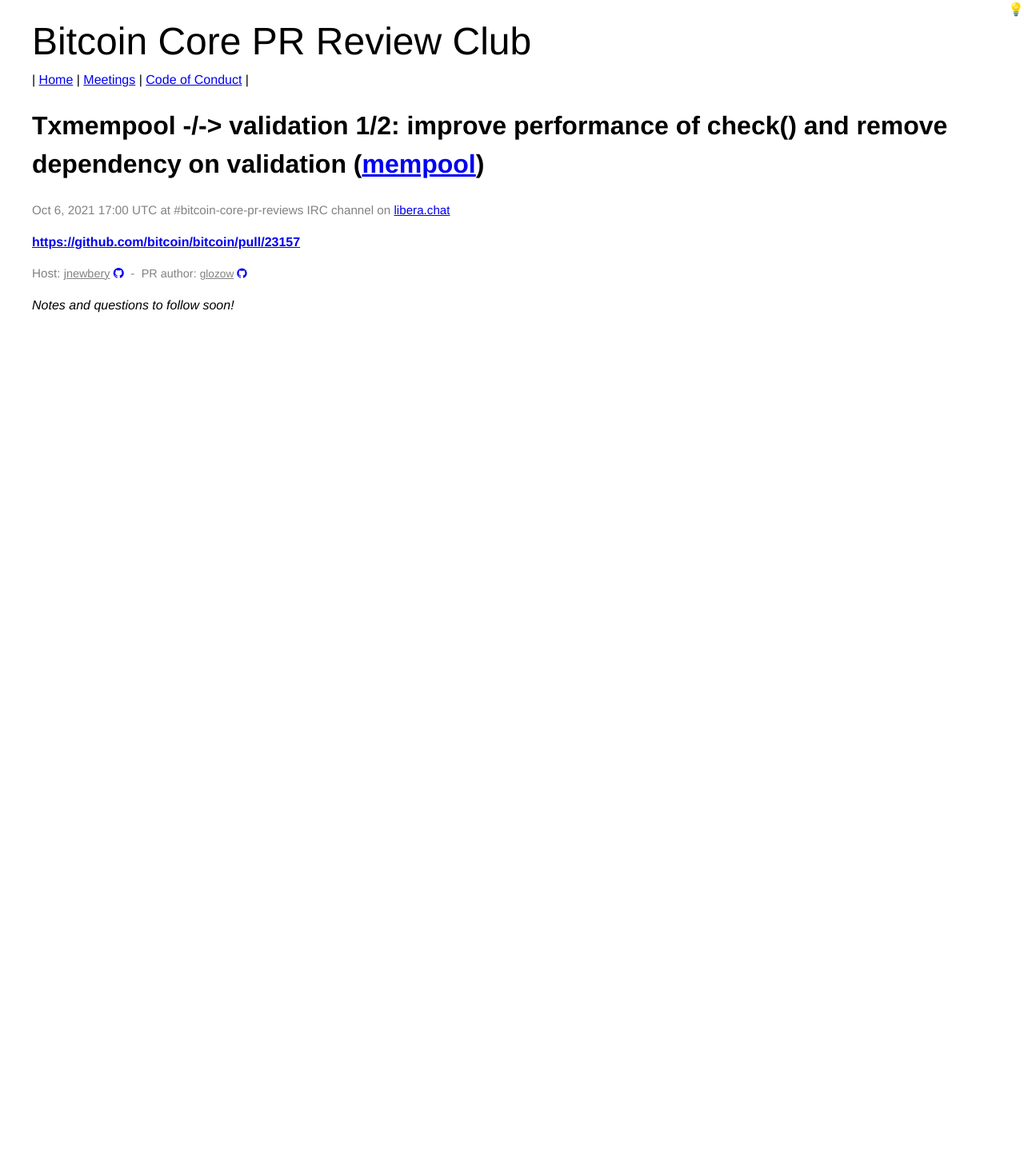
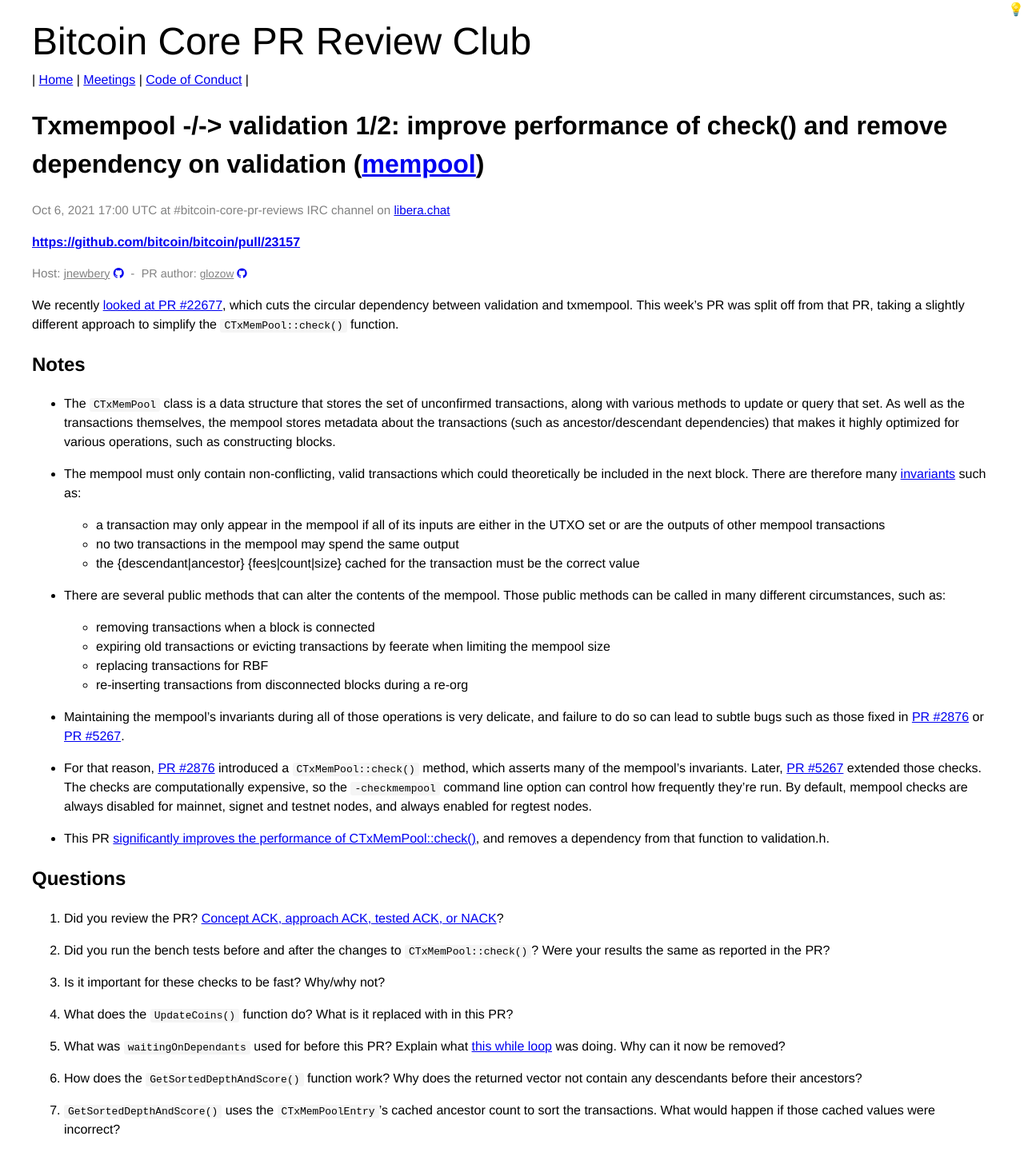
Before and after one commit to bitcoin-core-review-club/website, a Jekyll site: the page built from _posts/2021-10-06-#23157.md, in a window 1280 px wide. Shown: the whole page at 80% size. Built offline with Jekyll 4.4.1, drawn with Linux system fonts in a browser that asks for light colours; before the commit the page ends 916 px from its top, so only the background shows below that.

Commit message:
23157 notes

```diff
--- a/_posts/2021-10-06-#23157.md
+++ b/_posts/2021-10-06-#23157.md
@@ -10,15 +10,79 @@
 commit:
 ---
 
-_Notes and questions to follow soon!_
+We recently [looked at PR #22677](./22677), which cuts the circular dependency
+between validation and txmempool. This week's PR was split off from that PR,
+taking a slightly different approach to simplify the `CTxMemPool::check()`
+function.
 
-<!-- TODO: Before meeting, add notes and questions
 ## Notes
 
+- The `CTxMemPool` class is a data structure that stores the set of unconfirmed
+  transactions, along with various methods to update or query that set. As well
+  as the transactions themselves, the mempool stores metadata about the
+  transactions (such as ancestor/descendant dependencies) that makes it highly
+  optimized for various operations, such as constructing blocks.
+
+- The mempool must only contain non-conflicting, valid transactions which
+  could theoretically be included in the next block. There are therefore
+  many [invariants](https://en.wikipedia.org/wiki/Class_invariant) such as:
+
+  - a transaction may only appear in the mempool if all of its inputs are
+    either in the UTXO set or are the outputs of other mempool transactions
+  - no two transactions in the mempool may spend the same output
+  - the {descendant|ancestor} {fees|count|size} cached for the transaction must
+    be the correct value
+
+- There are several public methods that can alter the contents of the
+  mempool. Those public methods can be called in many different
+  circumstances, such as:
+
+  - removing transactions when a block is connected
+  - expiring old transactions or evicting transactions by feerate when limiting
+    the mempool size
+  - replacing transactions for RBF
+  - re-inserting transactions from disconnected blocks during a re-org
+
+- Maintaining the mempool's invariants during all of those operations is
+  very delicate, and failure to do so can lead to subtle bugs
+  such as those fixed in [PR #2876](https://github.com/bitcoin/bitcoin/pull/2876) or
+  [PR #5267](https://github.com/bitcoin/bitcoin/pull/5267).
+
+- For that reason, [PR #2876](https://github.com/bitcoin/bitcoin/pull/2876)
+  introduced a `CTxMemPool::check()` method, which asserts many of the
+  mempool's invariants. Later, [PR
+  #5267](https://github.com/bitcoin/bitcoin/pull/5267) extended those checks.
+  The checks are computationally expensive, so the `-checkmempool` command
+  line option can control how frequently they're run.  By default, mempool
+  checks are always disabled for mainnet, signet and testnet nodes, and always
+  enabled for regtest nodes.
+
+- This PR [significantly improves the performance of
+  CTxMemPool::check()](https://github.com/bitcoin/bitcoin/pull/23157#issuecomment-932360429),
+  and removes a dependency from that function to validation.h.
+
 ## Questions
+
 1. Did you review the PR? [Concept ACK, approach ACK, tested ACK, or NACK](https://github.com/bitcoin/bitcoin/blob/master/CONTRIBUTING.md#peer-review)?
--->
 
+2. Did you run the bench tests before and after the changes to
+   `CTxMemPool::check()`? Were your results the same as reported in the PR?
+
+3. Is it important for these checks to be fast? Why/why not?
+
+4. What does the `UpdateCoins()` function do? What is it replaced with in
+   this PR?
+
+5. What was `waitingOnDependants` used for before this PR? Explain what
+   [this while
+loop](https://github.com/bitcoin/bitcoin/blob/446b70669/src/txmempool.cpp#L779-L790) was doing. Why can it now be removed?
+
+6. How does the `GetSortedDepthAndScore()` function work? Why does the
+   returned vector not contain any descendants before their ancestors?
+
+7. `GetSortedDepthAndScore()` uses the `CTxMemPoolEntry`'s cached ancestor
+   count to sort the transactions. What would happen if those cached values
+   were incorrect?
 
 <!-- TODO: After meeting, uncomment and add meeting log between the irc tags
 ## Meeting Log
```
